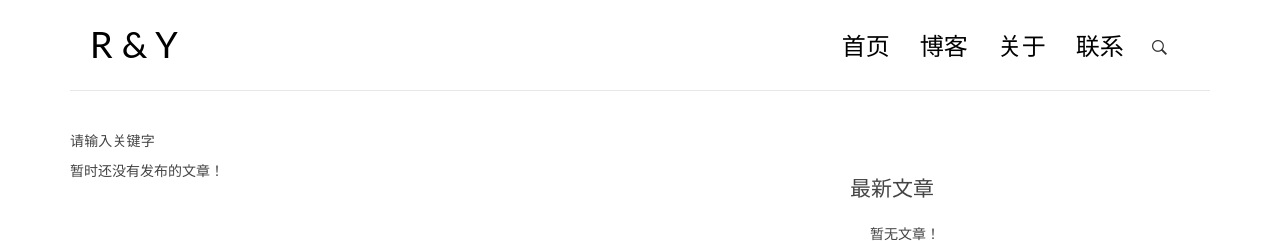
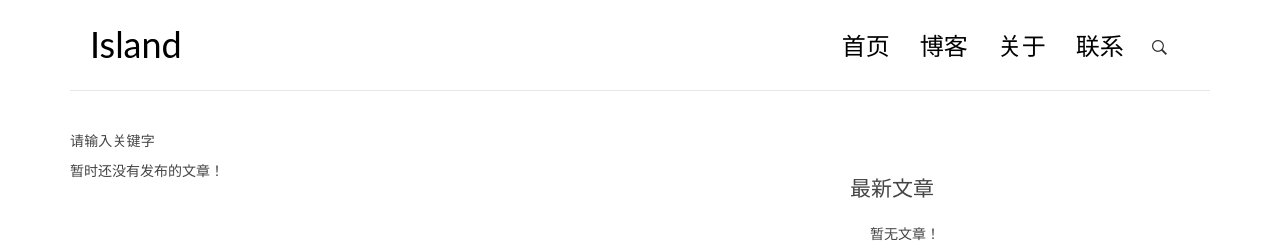
Before and after one commit to WuQianyong/awesome_web, a Django app: page /search/ in a window 1280 px wide. Shown: the top 241 px of the page. Run offline with Django 3.2, Linux system fonts and the light colour scheme; data that the repository does not hold is empty; some libraries are stand-ins or nearby versions.

Commit message:
change title

```diff
--- a/templates/base.html
+++ b/templates/base.html
@@ -3,7 +3,7 @@
 <!DOCTYPE html>
 <html>
 <head>
-    <title>R&Y</title>
+    <title>Island</title>
 
     <!-- meta -->
     <meta charset="UTF-8">
@@ -34,7 +34,7 @@
         <div class="row">
             <div class="col-md-4 col-sm-5 col-xs-8">
                 <div class="logo">
-                    <h1><a href="{% url 'fiction:index' %}"><b>R & Y</b></a></h1>
+                    <h1><a href="{% url 'fiction:index' %}"><b>Island</b></a></h1>
                 </div>
             </div><!-- col-md-4 -->
             <div class="col-md-8 col-sm-7 col-xs-4">
```
